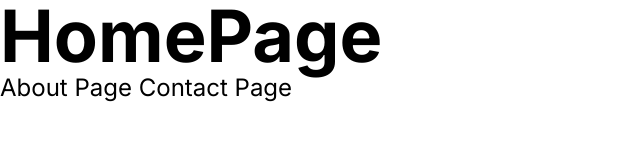
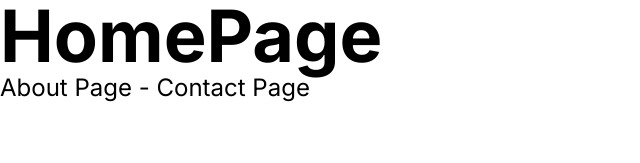
Before and after one commit to BambaThiam/nextjs-openai, a Next.js app in the folder nextjs-tutorial/: page / in a window 1280 px wide. Shown: the top 163 px of the page, without its empty margins (0-640 px from the left). Built offline with nearby package versions, Linux system fonts and the light colour scheme.

Commit message:
feat: ✨Pages - Link Component - Nested Routes #2

```diff
--- a/nextjs-tutorial/app/page.js
+++ b/nextjs-tutorial/app/page.js
@@ -4,7 +4,7 @@ const HomePage = () => {
   return (
     <div>
       <h1 className='text-7xl font-bold'>HomePage</h1>
-      <Link href="/about" className="text-2xl">About Page </Link>
+      <Link href="/about" className="text-2xl">About Page - </Link>
       <Link href="/contact" className="text-2xl">Contact Page</Link>
     </div>
   )
```
